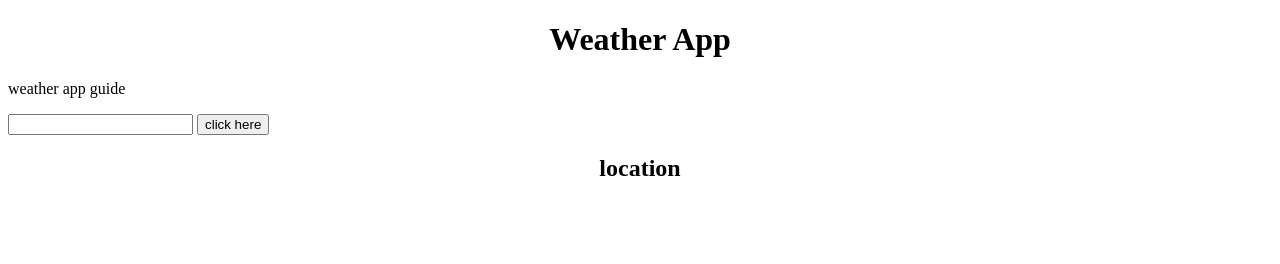
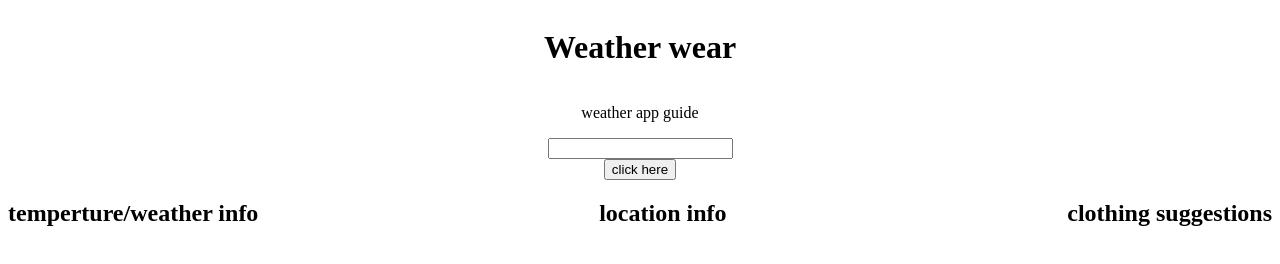
Before and after one commit to xiluna/weatherapp, a plain HTML site: page index.html in a window 1280 px wide. Drawn offline with nearby package versions, Linux system fonts and the light colour scheme; no server answers.

Commit message:
🌑🛳 Updated with Glitch

```diff
--- a/index.html
+++ b/index.html
@@ -9,8 +9,8 @@
     <link rel="stylesheet" href="style.css">
   </head>
   <body>
-
-    <h1>  Weather App </h1>
+    <div class="top">
+      <h1>  Weather wear </h1>
     <p>
       weather app guide
     </p>
@@ -18,9 +18,24 @@
     <button class="button">
       click here
     </button>
-    <h2>
-      location
+    </div>
+    <div class="center">
+      <div class="temp">
+        <h2>temperture/weather info
     </h2>
+      </div>
+      <div class="location">
+        <h2>
+        location info
+        </h2>
+      </div>
+      <div class="clothing">
+        <h2>
+        clothing suggestions
+      </h2>
+      </div>
+    </div>
+
 
     <!-- jQuery Linked Below-->
     <script src="https://ajax.googleapis.com/ajax/libs/jquery/3.3.1/jquery.min.js"></script>
--- a/script.js
+++ b/script.js
@@ -1,9 +1,28 @@
-// $().click(function() {
-  fetch('api.openweathermap.org/data/2.5/weather?q=Oakland&appid=87cab200a3d334098180d9486e36b069')
+$('.button').click(function() {
+  var cityName = $('.userInput').val();
+  var cityNameAPI = 'https://api.openweathermap.org/data/2.5/weather?q='+ cityName + '&appid=87cab200a3d334098180d9486e36b069'
+  console.log(cityNameAPI);
+
+  fetch(cityNameAPI)
   .then(function(response) {
     return response.json();
   })
   .then(function(data) {
     console.log(data)
+
+
+    if (data.weather[0].main === 'Clouds') {
+      $('.clothing').append('<p>Long Sleeve, Light Jacket</p>');
+    } else if (data.weather[0].main === 'Clear') {
+      $().append('Sunglasses');
+    } else if (data.weather[0].main === 'Snow') {
+      $().append('Snow Jacket, Snow Boots');
+    } else if (data.weather[0].main === 'Thunderstorm'){
+      $().append('Stay Inside');
+    } else if (data.weather[0].main === 'Drizzle') {
+      $().append('Waterproof Jacket');
+    } else if (data.weather[0].main === 'Rain') {
+      $().append('Umbrella');
+    }
   });
-// });
+});
--- a/style.css
+++ b/style.css
@@ -1,8 +1,11 @@
-h1{
+.center{
   display: flex;
-  justify-content: center;
+  justify-content: space-between;
+
 }
-h2{
+
+.top, .temp, .clothing, .location {
   display: flex;
-  justify-content: center;
+  flex-direction: column;
+  align-items: center;
 }
```
